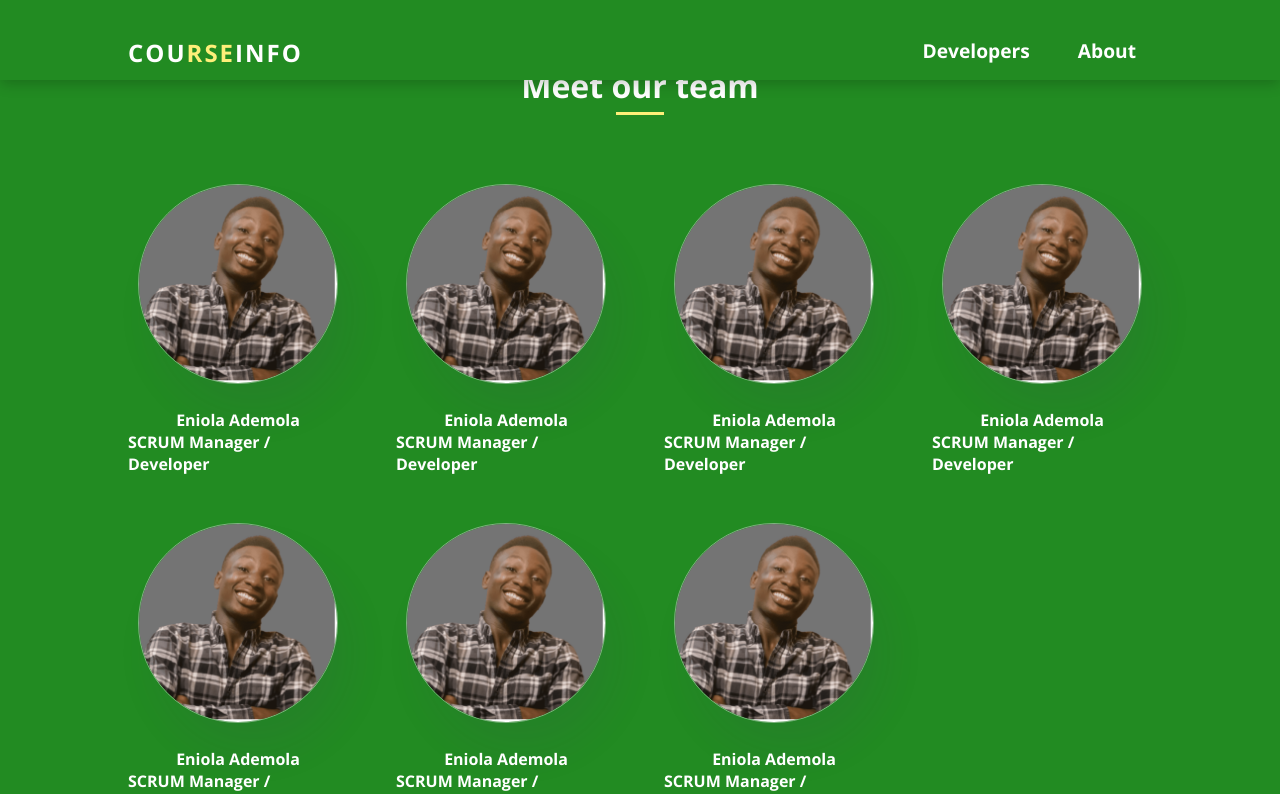
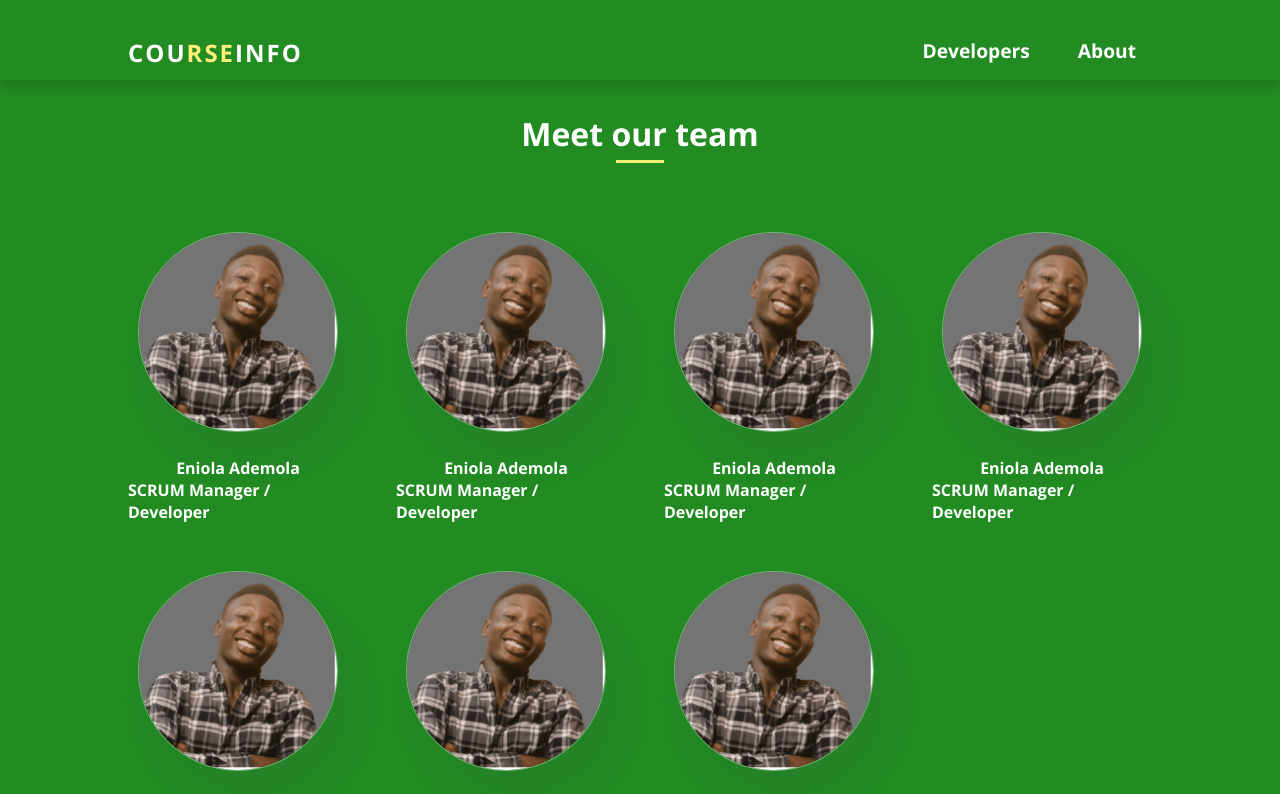
Before and after one commit to EniolaAdemola/course-info, a React (Create React App) app: page /developers in a window 1280 px wide. Shown: the top 794 px of the page. Built offline with nearby package versions, Linux system fonts and the light colour scheme.

Commit message:
update developers style

```diff
--- a/src/pages/developers/developers.scss
+++ b/src/pages/developers/developers.scss
@@ -15,13 +15,9 @@
 }
 
 .developers__container {
-    margin-top: 5%;
+    margin-top: 7rem;
     display: grid;
     place-items: center;
-
-    @include tablet(){
-        margin-top: 8%;
-    }
 }
 
 .team__profiles-wrap {
```
